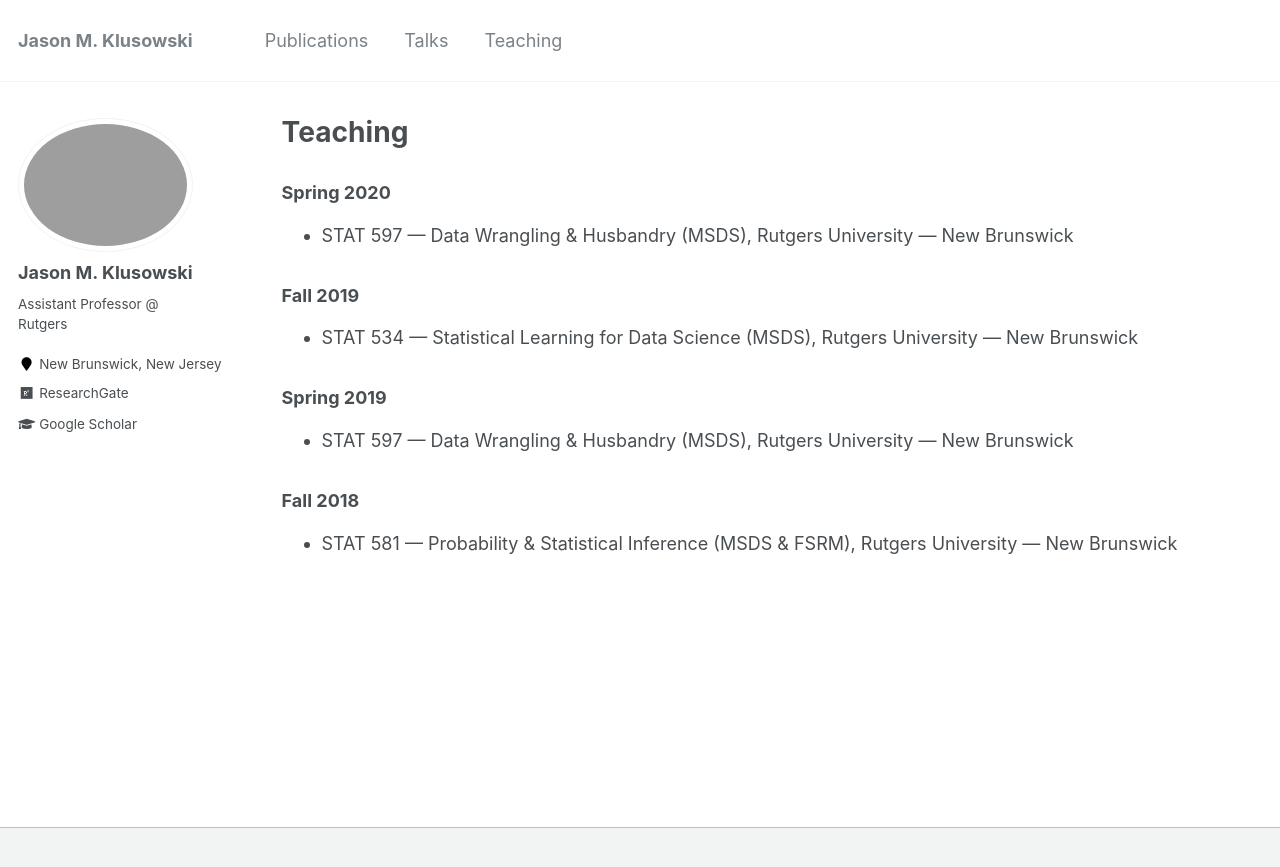
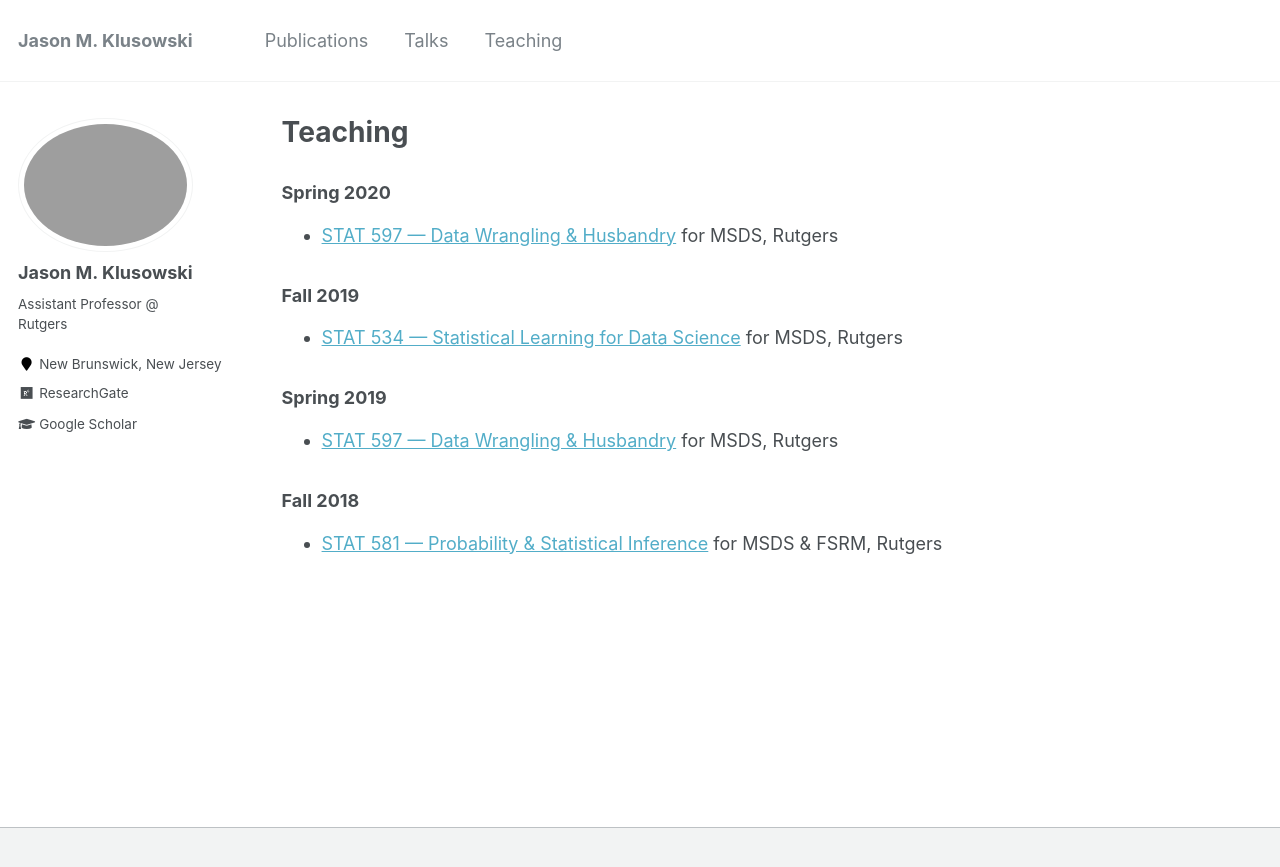
Before and after one commit to jasonklusowski/jasonklusowski.github.io, a Jekyll site: the page built from _pages/teaching.md, in a window 1280 px wide. Shown: the top 867 px of the page. Built offline with Jekyll 4.4.1, drawn with Linux system fonts in a browser that asks for light colours.

Commit message:
Update teaching.md

```diff
--- a/_pages/teaching.md
+++ b/_pages/teaching.md
@@ -7,16 +7,16 @@ author_profile: true
 
 ### Spring 2020
 
-* STAT 597 — Data Wrangling & Husbandry (MSDS), Rutgers University — New Brunswick
+* [STAT 597 — Data Wrangling & Husbandry](https://msds-stat.rutgers.edu/msds-academics/msds-coursedesc/340-16-954-597-data-wrangling-and-husbandry-3) for MSDS, Rutgers
 
 ### Fall 2019
 
-* STAT 534 — Statistical Learning for Data Science (MSDS), Rutgers University — New Brunswick
+* [STAT 534 — Statistical Learning for Data Science](https://msds-stat.rutgers.edu/msds-academics/msds-coursedesc/335-16-954-534-statistical-learning-for-data-science-3) for MSDS, Rutgers
 
 ### Spring 2019
 
-* STAT 597 — Data Wrangling & Husbandry (MSDS), Rutgers University — New Brunswick
+* [STAT 597 — Data Wrangling & Husbandry](https://msds-stat.rutgers.edu/msds-academics/msds-coursedesc/340-16-954-597-data-wrangling-and-husbandry-3) for MSDS, Rutgers
 
 ### Fall 2018
 
-* STAT 581 — Probability & Statistical Inference (MSDS & FSRM), Rutgers University — New Brunswick
+* [STAT 581 — Probability & Statistical Inference](https://msds-stat.rutgers.edu/msds-academics/msds-coursedesc/338-16-954-581-probability-and-statistical-theory-for-data-science-3) for MSDS & FSRM, Rutgers
```
